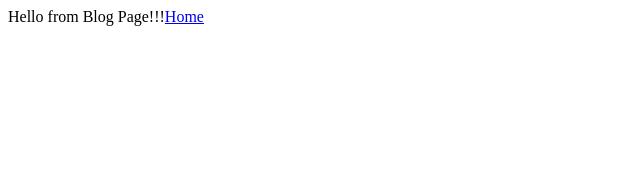
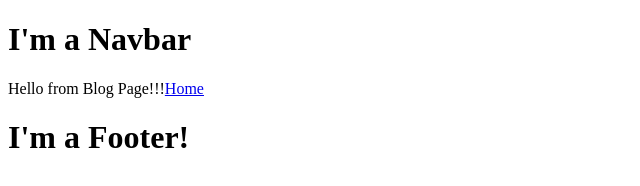
Before and after one commit to subhashb/backroads, a Gatsby site: page /blog in a window 1280 px wide. Shown: the whole page, without its empty margins (0-640 px from the left). Built offline with nearby package versions, Linux system fonts and the light colour scheme; Gatsby itself is replaced by a stand-in of ours.

Commit message:
Add Layout component and nest all pages

```diff
--- /dev/null
+++ b/src/components/Footer.js
@@ -0,0 +1,11 @@
+import React, { Component } from "react"
+
+export default class Footer extends Component {
+  render() {
+    return (
+      <div>
+        <h1>I'm a Footer!</h1>
+      </div>
+    )
+  }
+}
--- /dev/null
+++ b/src/components/Layout.js
@@ -0,0 +1,15 @@
+import React from "react"
+import Navbar from "./Navbar"
+import Footer from "./Footer"
+
+const Layout = ({ children }) => {
+  return (
+    <>
+      <Navbar />
+      {children}
+      <Footer />
+    </>
+  )
+}
+
+export default Layout
--- /dev/null
+++ b/src/components/Navbar.js
@@ -0,0 +1,11 @@
+import React, { Component } from "react"
+
+const Navbar = () => {
+  return (
+    <div>
+      <h1>I'm a Navbar</h1>
+    </div>
+  )
+}
+
+export default Navbar
--- a/src/pages/blog.js
+++ b/src/pages/blog.js
@@ -1,13 +1,14 @@
 import React, { Component } from "react"
 import { Link } from "gatsby"
+import Layout from "../components/Layout"
 
-export default class blog extends Component {
-  render() {
-    return (
-      <div>
-        Hello from Blog Page!!!
-        <Link to="/">Home</Link>
-      </div>
-    )
-  }
+const blog = () => {
+  return (
+    <Layout>
+      Hello from Blog Page!!!
+      <Link to="/">Home</Link>
+    </Layout>
+  )
 }
+
+export default blog
```
Also changed, not shown: src/pages/contact.js (+5 -4 lines), src/pages/index.js (+7 -4 lines), src/pages/tours.js (+6 -4 lines).
